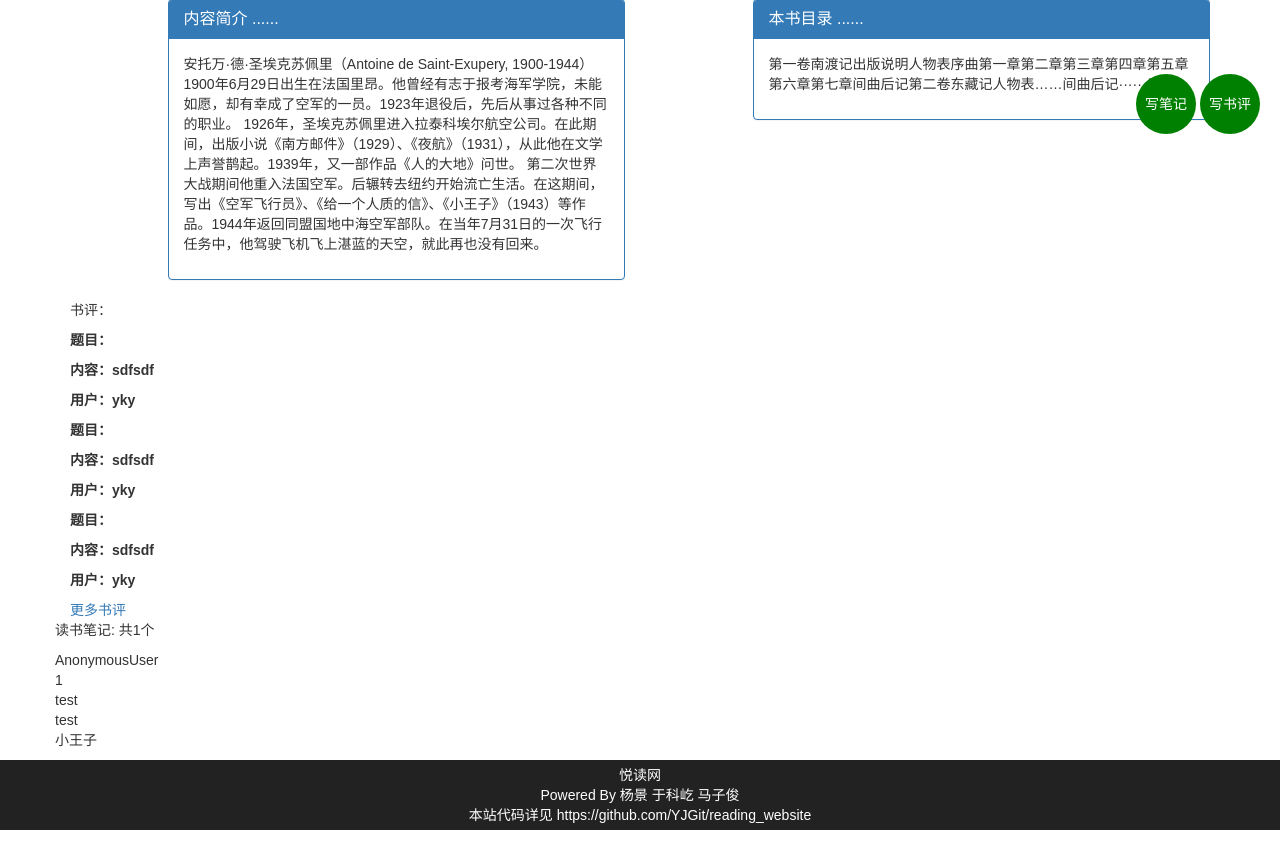
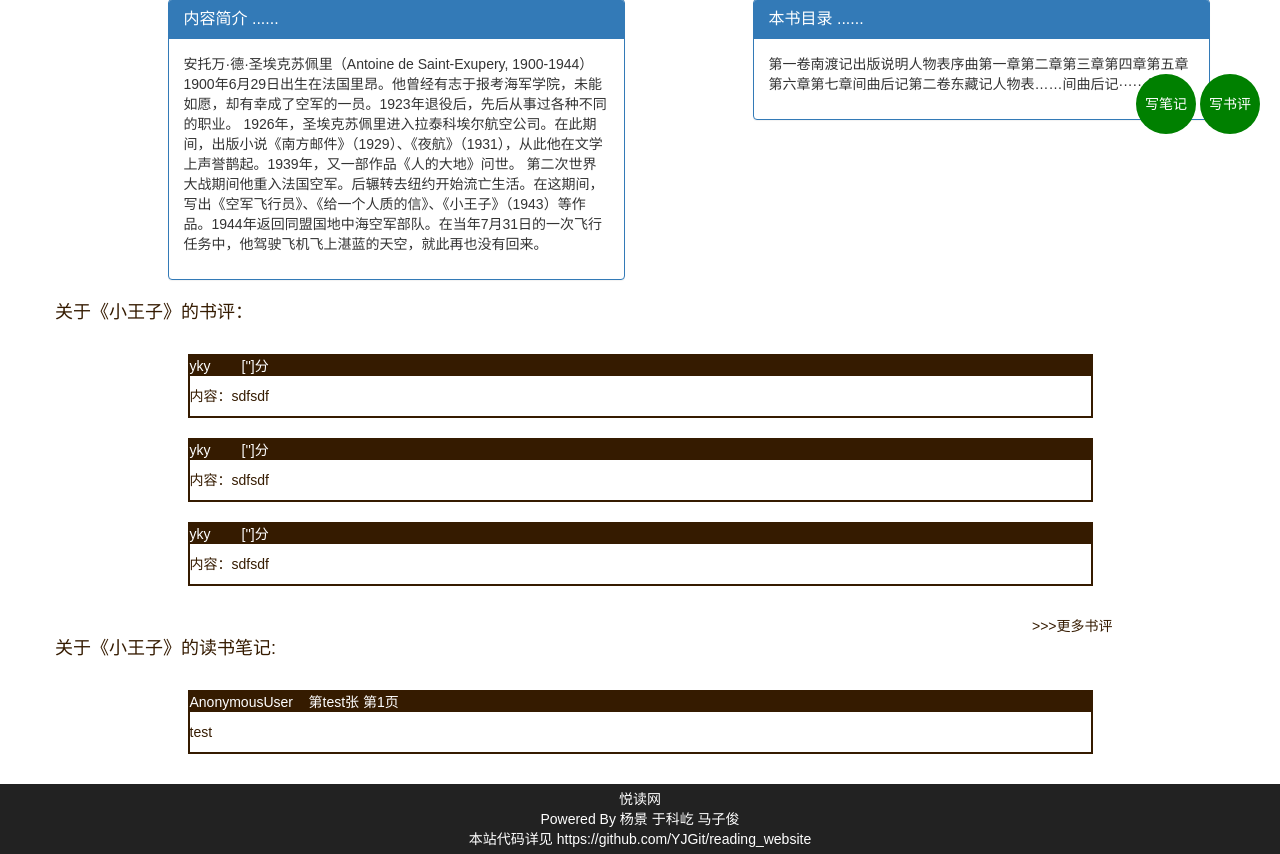
Before and after one commit to YJGit/Reading-website, a Django app: page /book_detail/1/ in a window 1280 px wide. Shown: the part 656-1510 px from the top of the page. Before the commit the page ends 1486 px from the top, so only its background shows below. Run offline with Django 3.2, Linux system fonts and the light colour scheme; data comes from the database, SQL or seed files in the repository; both versions use the stored data as it was after the commit; some libraries are stand-ins or nearby versions.

Commit message:
modified most of the web site style.

```diff
--- a/static/css/detail.css
+++ b/static/css/detail.css
@@ -128,3 +128,55 @@
 .book-directory{
   margin-top: 20px;
 }
+
+.book-comment-list li{
+  border: 2px solid #351B00;
+  margin: 20px;
+}
+
+.book-comment, .book-note{
+  color: #351B00;
+  line-height: 24px;
+  font-size: 18px;
+}
+
+.book-comment-info{
+  background-color: #351B00;
+  color: white;
+}
+
+.book-comment-content{
+  color: #351B00;
+}
+
+.book-comment-more{
+  color: #351B00;
+  text-align: right;
+}
+
+.book-comment-more:hover{
+  color: #351B00;
+}
+
+.book-note-list li{
+  border: 2px solid #351B00;
+  margin: 20px;
+}
+
+.book-note-info{
+  background-color: #351B00;
+  color: white;
+}
+
+.book-note-content{
+  color: #351B00;
+}
+
+.book-note-more{
+  color: #351B00;
+  text-align: right;
+}
+
+.book-note-more:hover{
+  color: #351B00;
+}
--- a/templates/detail.html
+++ b/templates/detail.html
@@ -116,34 +116,40 @@
       </div>
     </div>
   </div>
-  <div id = "comment_show">
-    <p>书评：</p>
+  <div class="comment-show row">
+    <p class="book-comment">关于《{{ book_detail.title}}》的书评：</p>
+    <ul class="book-comment-list col-xs-12 col-sm-10 col-sm-offset-1">
     {% for comment in comment_list %}
-        <p><strong>题目：{{ comment.comment_title }}</strong></p>
-        <!--<p><strong>评分：{{ comment.comment_rate }}</strong></p>-->
-        <p><strong>内容：{{ comment.comment_content }}</strong></p>
-        <p><strong>用户：{{ comment.comment_user }}</strong></p>
+    <li>
+      <div class="book-comment-info">
+        <p>{{ comment.comment_user }}&nbsp;&nbsp;&nbsp;&nbsp;{{ comment.comment_title }}&nbsp;&nbsp;&nbsp;&nbsp;{{ comment.comment_rate }}分</p>
+      </div>
+      <div class="book-comment-content">
+        <p>内容：{{ comment.comment_content }}</p>
+      </div>
+    </li>
     {% endfor %}
+    </ul>
     {% if size > 3 %}
-        <a href = "{% url 'comment_detail' book_id=book_detail.book_id %}">更多书评</a>
+      <a class="book-comment-more col-xs-12 col-sm-10 col-sm-offset-1" href="{% url 'comment_detail' book_id=book_detail.book_id %}">>>>更多书评</a>
     {% endif %}
   </div>
-  <div class="notes row">
-    {% if notes %}
-    <p>读书笔记: <span>共{{length}}个</span></p>
-    {% endif %}
+  <div class="book-notes row">
+    <p class="book-note">关于《{{book_detail.title}}》的读书笔记:</p>
+    <ul class="book-note-list col-xs-12 col-sm-10 col-sm-offset-1">
     {% for nt in notes %}
-    <ul>
-      <li>{{nt.author}}</li>
-      <li>{{nt.page}}</li>
-      <li>{{nt.chapter}}</li>
-      <li>{{nt.content}}</li>
-      <li>{{nt.book_title}}</li>
-      <li>{{nt.time}}</li>
+      <li>
+        <div class="book-note-info">
+          <p>{{nt.author}}&nbsp;&nbsp;&nbsp;&nbsp;第{{nt.chapter}}张 第{{nt.page}}页</p>
+        </div>
+        <div class="book-note-content">
+          <p>{{nt.content}}</p>
+        </div>
+      </li>
+    {% endfor %}
     </ul>
-    {% endfor %}
     {% if length > 3 %}
-    <a href = "{% url 'note_detail' note_book_id=book_id %}">更多笔记</a>
+    <a class="book-note-more col-xs-12 col-sm-10 col-sm-offset-1" href="{% url 'note_detail' note_book_id=book_id %}">更多笔记</a>
     {% endif %}
   </div>
 </div>
```
Also changed, not shown: db.sqlite3.
